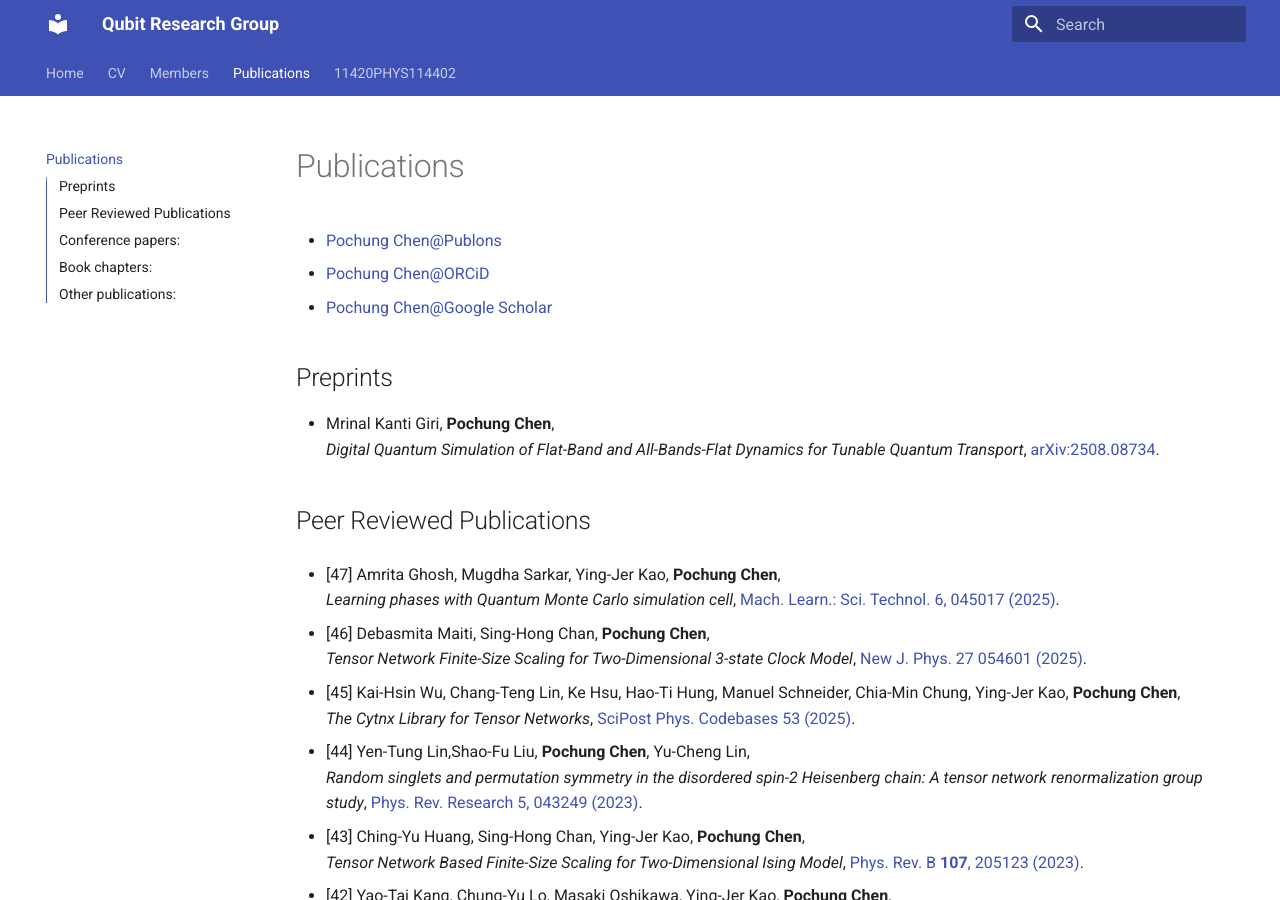
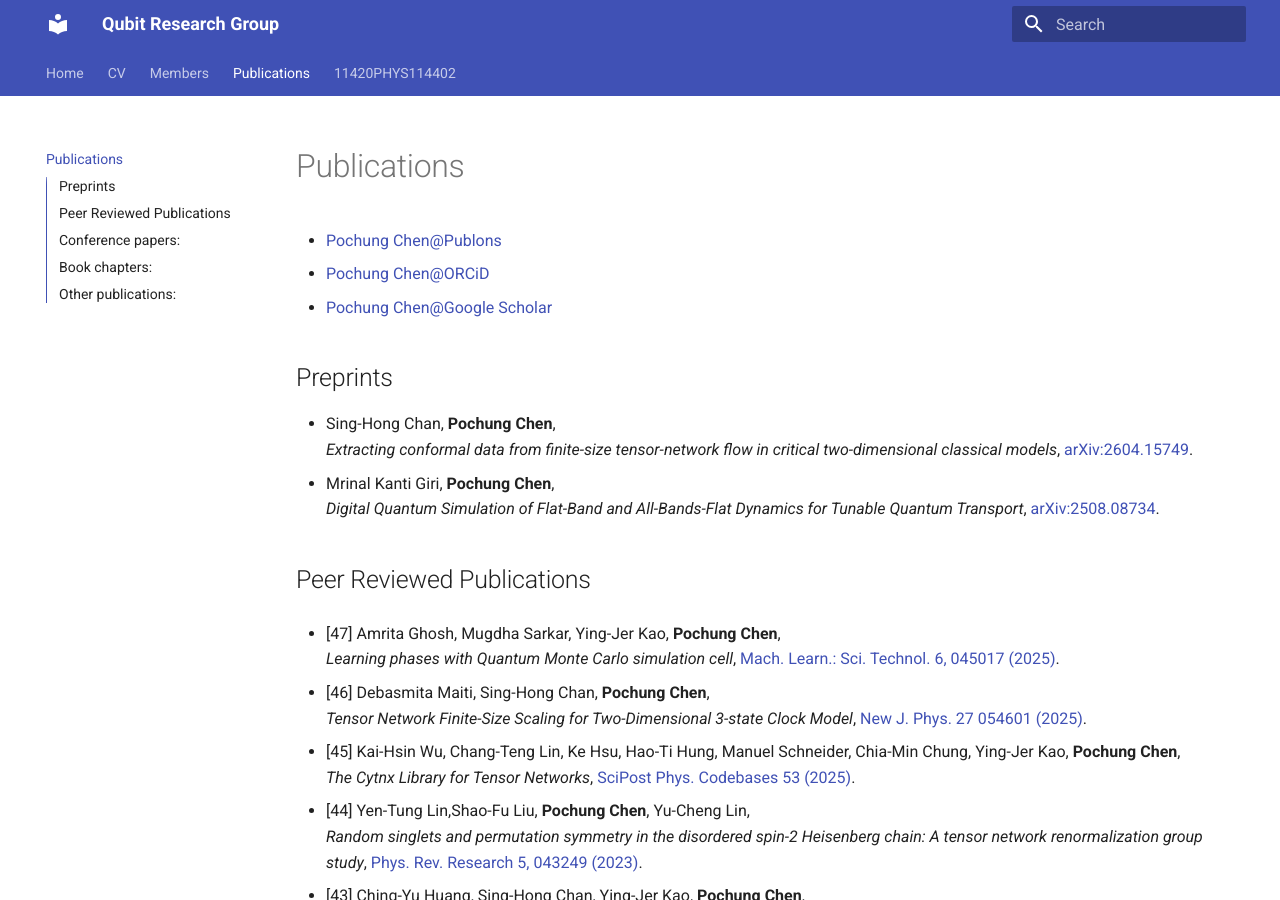
Before and after one commit to pcchen/pcchen.github.io, an MkDocs documentation site: the page built from docs/publications.md, in a window 1280 px wide and 900 px high. Built offline with MkDocs 1.6.1 and Material for MkDocs 9.7.7, drawn with Linux system fonts in a browser that asks for light colours.

Commit message:
update publications

```diff
--- a/docs/publications.md
+++ b/docs/publications.md
@@ -5,6 +5,7 @@
 * [Pochung Chen@Google Scholar](https://scholar.google.com.tw/citations?hl=en&user=blbepnIAAAAJ&view_op=list_works&sortby=pubdate)
 
 ## Preprints
+* Sing-Hong Chan, **Pochung Chen**, <br>*Extracting conformal data from finite-size tensor-network flow in critical two-dimensional classical models*, [arXiv:2604.15749](https://arxiv.org/abs/2604.15749).
 * Mrinal Kanti Giri, **Pochung Chen**, <br>*Digital Quantum Simulation of Flat-Band and All-Bands-Flat Dynamics for Tunable Quantum Transport*, [arXiv:2508.08734](https://arxiv.org/abs/2508.08734).
 
 ## Peer Reviewed Publications
```
Also changed, not shown: 1 other file.
